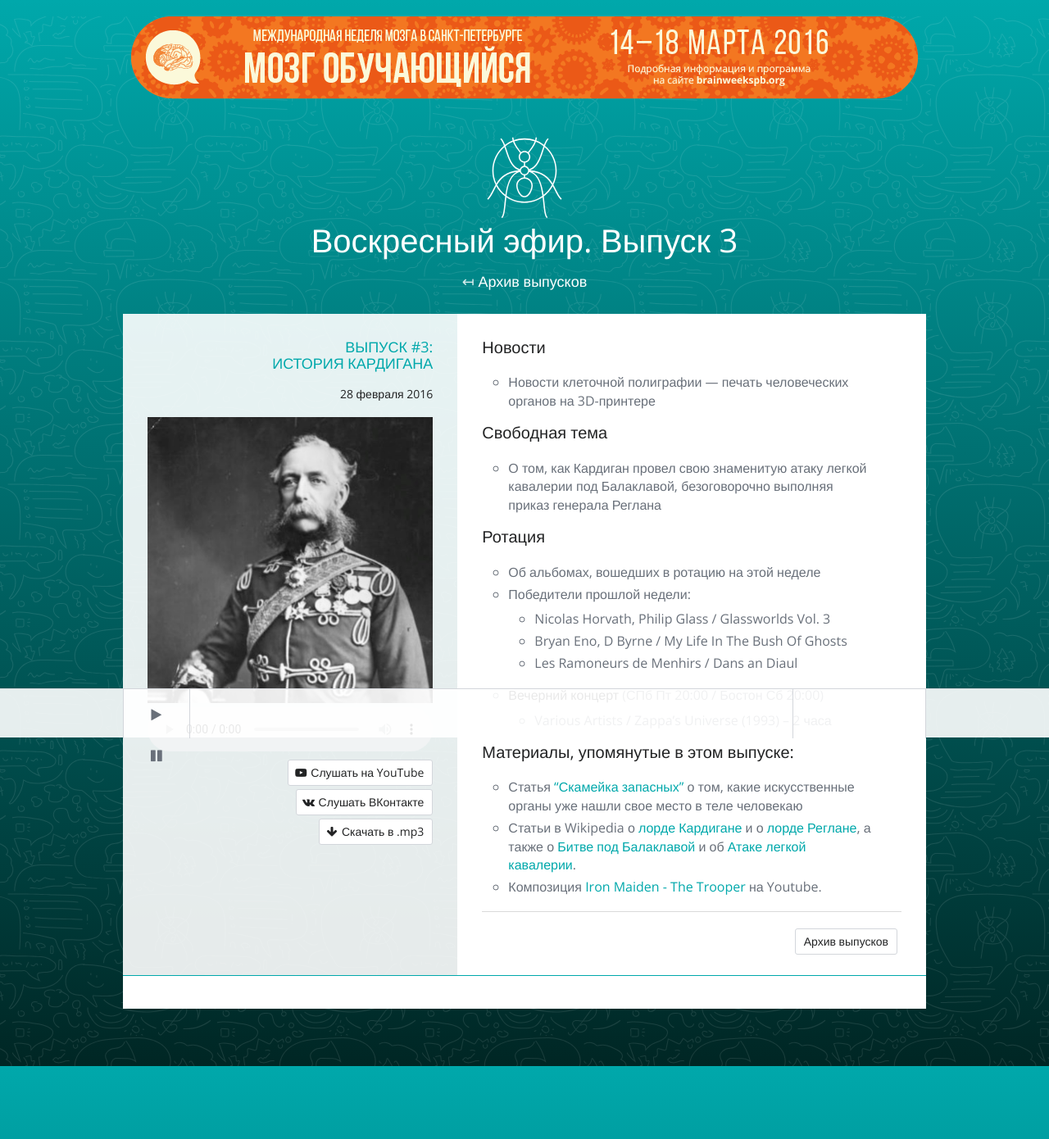
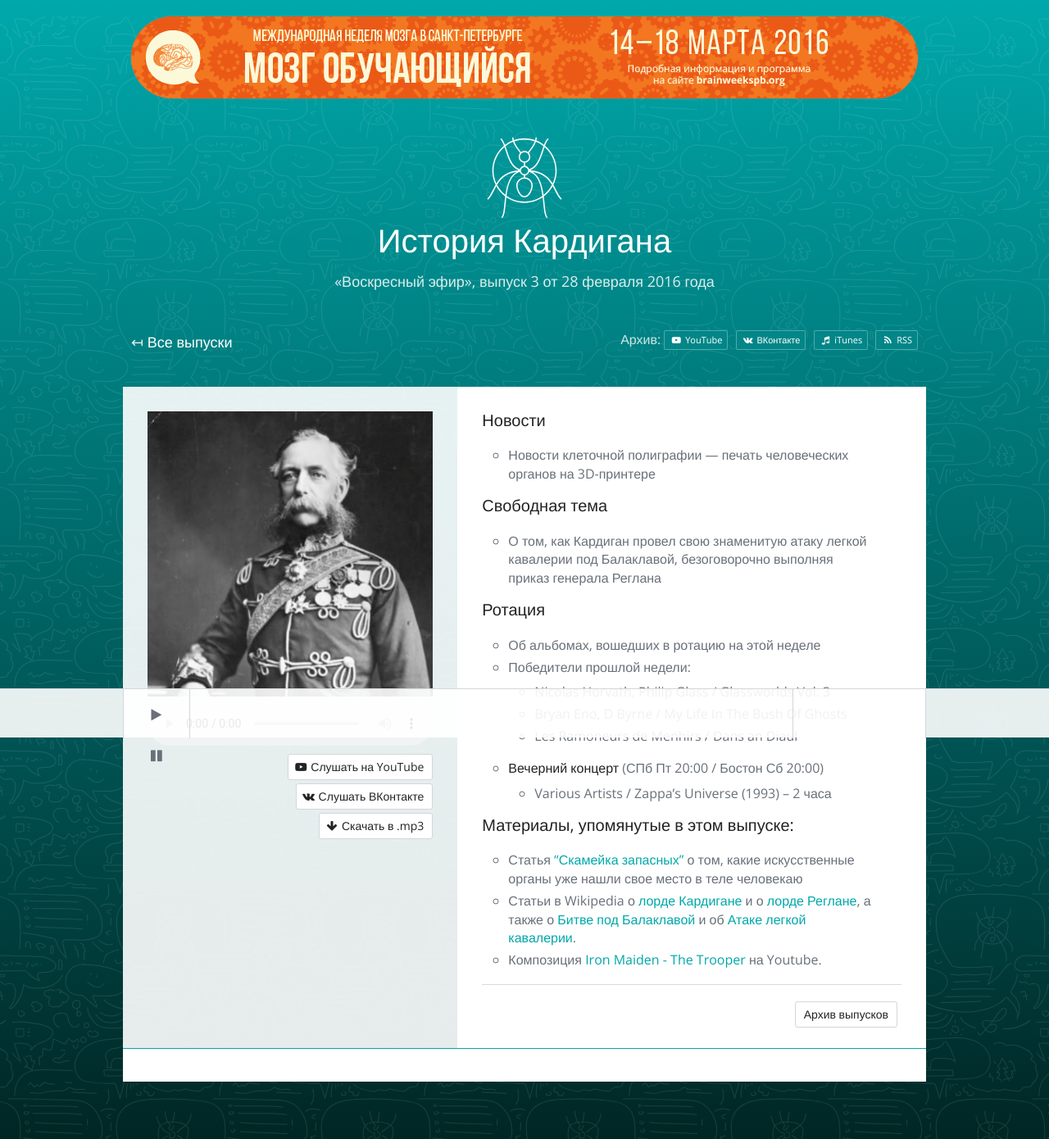
Before and after one commit to tretten/site-moonant, a Jekyll site: the page built from _posts/sunday-live/2016-02-28-история-кардигана.md, in a window 1280 px wide. Shown: the whole page at 82% size. Built offline with Jekyll 4.4.1, drawn with Linux system fonts in a browser that asks for light colours; nearby versions of some CDN libraries; a script that is not in the unit is left out; comment, search, counter and statistics services are not loaded; before the commit the page ends 1301 px from its top, so only the background shows below that.

Commit message:
один выпуск

```diff
--- a/_layouts/post.html
+++ b/_layouts/post.html
@@ -8,21 +8,29 @@ layout: default
       <div class="container">
         <a href="{{ site.baseurl }}/"><img class="is-centered" src="{{ site.baseurl }}/public/img/moonant-icon.svg"/></a>
 
-        <h1 class="title is-2">Воскресный эфир. Выпуск {{ page.number }}</h1>
-        <h2 class="subtitle">&#8612; <a href="{{ site.baseurl }}/sunday-live/">Архив выпусков</a></h2>
+        <h1 class="title is-2">{{ page.title }}</h1>
+        <h2 class="subtitle">«Воскресный эфир», выпуск {{ page.number }} от {% assign m = page.date | date: "%-m" %}
+        {{ page.date | date: "%-d" }}
+        {% case m %}{% when '1' %}января{% when '2' %}февраля{% when '3' %}марта{% when '4' %}апреля{% when '5' %}мая{% when '6' %}июня{% when '7' %}июля{% when '8' %}августа{% when '9' %}сентября{% when '10' %}октября{% when '11' %}ноября{% when '12' %}декабря{% endcase %}
+        {{ page.date | date: "%Y" }} года</h2>
+
+        <div class="columns navbar">
+            <div class="column is-4 is-left">
+                <h2 class="subtitle">&#8612; <a href="{{ site.baseurl }}/sunday-live/">Все выпуски</a></h2>
+            </div>
+            <div class="column is-8 is-right">
+                <p>Архив:
+                    <a href="https://goo.gl/Kjaai6" class="button is-small is-primary"><i class="fa fa-youtube-play"></i> YouTube</a>
+                    <a href="https://vk.com/audios-59428918?album_id=70932405" class="button is-small is-primary"><i class="fa fa-vk"></i> ВКонтакте</a>
+                    <a href="https://goo.gl/Kjaai6" class="button is-small is-primary"><i class="fa fa-music"></i>  iTunes</a>
+                    <a href="https://goo.gl/Kjaai6" class="button is-small is-primary"><i class="fa fa-rss"></i> RSS</a>
+                </p>
+            </div>
+        </div>
+
         <div class="box">
               <div class="columns">
                   <div class="column is-right is-5 content column-left">
-                      <h4 class="episode title is-5"><strong>Выпуск #{{ page.number }}:<br/>{{ page.title }}</strong></h4>
-                      <h5 class="subtitle is-6"><time datetime="{% assign m = page.date | date: "%-m" %}
-                      {{ page.date | date: "%-d" }}
-                      {% case m %}{% when '1' %}января{% when '2' %}февраля{% when '3' %}марта{% when '4' %}апреля{% when '5' %}мая{% when '6' %}июня{% when '7' %}июля{% when '8' %}августа{% when '9' %}сентября{% when '10' %}октября{% when '11' %}ноября{% when '12' %}декабря{% endcase %}
-                      {{ page.date | date: "%Y" }}" class="page-date">
-                          {% assign m = page.date | date: "%-m" %}
-                          {{ page.date | date: "%-d" }}
-                          {% case m %}{% when '1' %}января{% when '2' %}февраля{% when '3' %}марта{% when '4' %}апреля{% when '5' %}мая{% when '6' %}июня{% when '7' %}июля{% when '8' %}августа{% when '9' %}сентября{% when '10' %}октября{% when '11' %}ноября{% when '12' %}декабря{% endcase %}
-                          {{ page.date | date: "%Y" }}
-                      </time></h5>
                       {% if page.image %}
                       <img class="sunday-live" src="{{ site.baseurl }}/public/sunday-live/{{ page.image }}" alt="Воскресный эфир - Выпуск {{ page.number }}">
                       {% endif %}
--- a/index.html
+++ b/index.html
@@ -103,7 +103,7 @@ title: Home
                     <hr/>
 
                     <a href="{{ site.baseurl }}{{ post.url }}#toggleText" class="button is-primary">Обсудить..</a>
-                    <a href="{{ site.baseurl }}/sunday-live/" class="button is-pulled-right">Архив выпусков</a>
+                    <a href="{{ site.baseurl }}/sunday-live/" class="button is-pulled-right">Все выпуски</a>
                     <span class="is-clearfix"> </span>
                 </div>
             </div>
--- a/public/css/moonant.css
+++ b/public/css/moonant.css
@@ -216,6 +216,16 @@ audio.sunday-live {
 	margin-top: 40px;
 }
 
+.navbar .button.is-primary {
+	background: #028688;
+	border: 1px solid rgba(255, 255, 255, 0.3);
+}
+
+.navbar .button.is-primary:hover, .navbar .button.is-primary:focus {
+	background: #028688;
+	border: 1px solid rgba(255, 255, 255, 0.9);
+}
+
 /*_Footer*/
 .footer {
 	position: fixed;
```
Also changed, not shown: sunday-live.html (+11 -14 lines), 3 other files.
